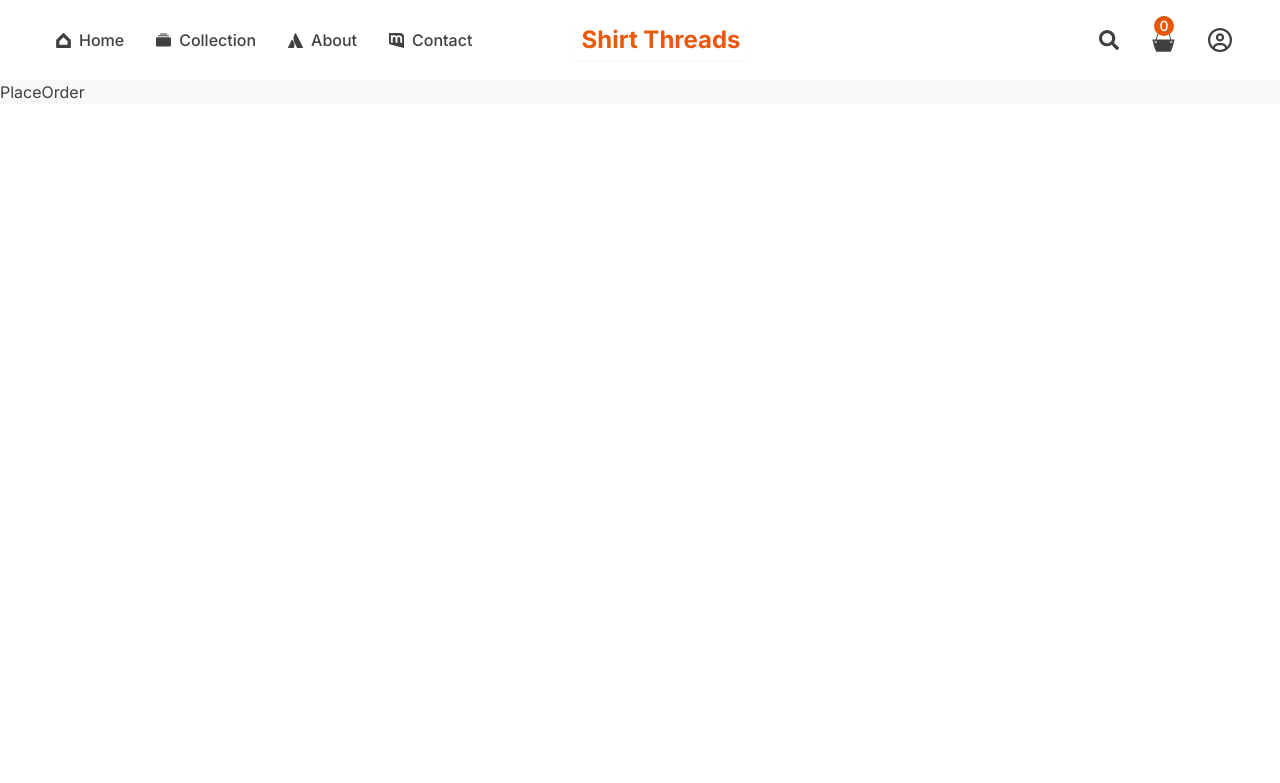
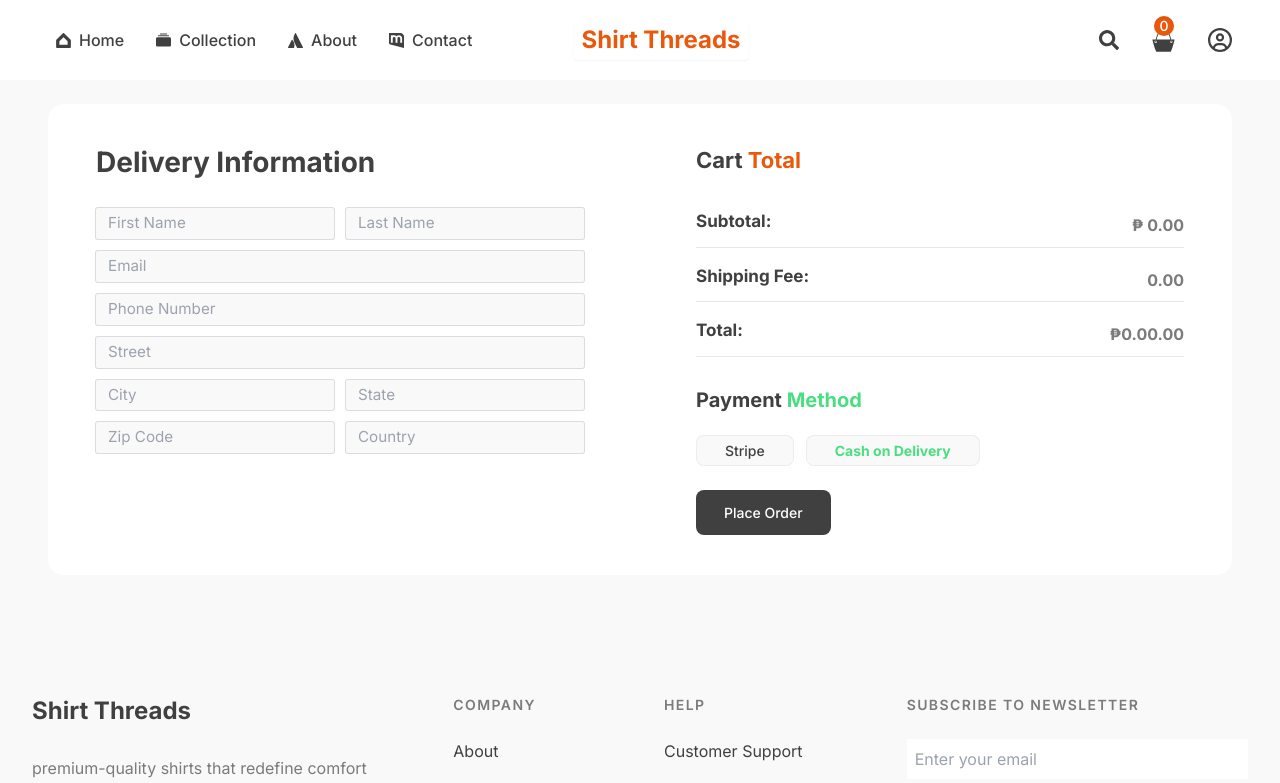
Before and after one commit to Reavampop/copy, a React (Vite) app in the folder frontend/: page /place-order in a window 1280 px wide. Shown: the top 783 px of the page. Built offline with nearby package versions, Linux system fonts and the light colour scheme.

Commit message:
Place Order UI

```diff
--- a/frontend/src/index.css
+++ b/frontend/src/index.css
@@ -91,6 +91,10 @@
 
   .btn-secondary {
     @apply medium-14 bg-secondary text-white px-7 py-3 rounded-lg transition-all duration-200 hover:bg-quaternary focus:bg-secondary;
+  }
+
+  .btn-tertiary {
+    @apply medium-14 bg-green-500 text-white px-7 py-3 rounded-lg transition-all duration-200 hover:bg-green-600 focus:bg-green-500;
   }
 
   .max-padd-container {
--- a/frontend/src/pages/Cart.jsx
+++ b/frontend/src/pages/Cart.jsx
@@ -118,8 +118,8 @@
               );
             })}
           </div>
-          <div>
-            <div>
+          <div className="flex my-20">
+            <div className="w-full sm:w-[450px]">
               <CartTotal />
               <button
                 onClick={() => navigate("/place-order")}
--- a/frontend/src/pages/PlaceOrder.jsx
+++ b/frontend/src/pages/PlaceOrder.jsx
@@ -1,5 +1,135 @@
+import { useContext, useState } from "react";
+import CartTotal from "../components/CartTotal";
+import { ShopContext } from "../context/ShopContext";
+import Footer from "../components/Footer";
+
 const PlaceOrder = () => {
-  return <div>PlaceOrder</div>;
+  const { navigate } = useContext(ShopContext);
+  const [method, setMethod] = useState("cod");
+
+  return (
+    <section>
+      {/* container */}
+      <div className="max-padd-container">
+        <div className="max-padd-container py-10 bg-white rounded-2xl my-6">
+          <div className="flex flex-col xl:flex-row gap-20 xl:gap-28">
+            <div className="flex flex-1 flex-col gap-3 text-[95%]">
+              {/* delivery information */}
+              <h3 className="h3">Delivery Information</h3>
+              <div className="flex gap-3">
+                <input
+                  type="text"
+                  name="firstName"
+                  placeholder="First Name"
+                  required
+                  className="ring-1 ring-slate-900/15 p-1 pl-3 rounded-sm bg-primary outline-none w-1/2"
+                />
+                <input
+                  type="text"
+                  name="lastName"
+                  placeholder="Last Name"
+                  required
+                  className="ring-1 ring-slate-900/15 p-1 pl-3 rounded-sm bg-primary outline-none w-1/2"
+                />
+              </div>
+
+              <input
+                type="email"
+                name="email"
+                placeholder="Email"
+                required
+                className="ring-1 ring-slate-900/15 p-1 pl-3 rounded-sm bg-primary outline-none"
+              />
+              <input
+                type="text"
+                name="phone"
+                placeholder="Phone Number"
+                required
+                className="ring-1 ring-slate-900/15 p-1 pl-3 rounded-sm bg-primary outline-none"
+              />
+
+              <input
+                type="text"
+                name="street"
+                placeholder="Street"
+                required
+                className="ring-1 ring-slate-900/15 p-1 pl-3 rounded-sm bg-primary outline-none"
+              />
+              <div className="flex gap-3">
+                <input
+                  type="text"
+                  name="city"
+                  placeholder="City"
+                  required
+                  className="ring-1 ring-slate-900/15 p-1 pl-3 rounded-sm bg-primary outline-none w-1/2"
+                />
+                <input
+                  type="text"
+                  name="state"
+                  placeholder="State"
+                  required
+                  className="ring-1 ring-slate-900/15 p-1 pl-3 rounded-sm bg-primary outline-none w-1/2"
+                />
+              </div>
+              <div className="flex gap-3">
+                <input
+                  type="text"
+                  name="zipcode"
+                  placeholder="Zip Code"
+                  required
+                  className="ring-1 ring-slate-900/15 p-1 pl-3 rounded-sm bg-primary outline-none w-1/2"
+                />
+                <input
+                  type="text"
+                  name="country"
+                  placeholder="Country"
+                  required
+                  className="ring-1 ring-slate-900/15 p-1 pl-3 rounded-sm bg-primary outline-none w-1/2"
+                />
+              </div>
+            </div>
+            {/* cart total */}
+            <div className="flex flex-1 flex-col">
+              <CartTotal />
+              {/* Payment Method */}
+              <div className="my-6">
+                <h3 className="bold-20 mb-5">
+                  Payment <span className="text-green-400">Method</span>
+                </h3>
+                <div className="flex gap-3">
+                  <button
+                    onClick={() => setMethod("stripe")}
+                    className={`${
+                      method === "stripe" ? "text-green-400 !font-bold" : ""
+                    } btn-light !py-1`}
+                  >
+                    Stripe
+                  </button>
+                  <button
+                    onClick={() => setMethod("cod")}
+                    className={`${
+                      method === "cod" ? "text-green-400 !font-bold" : ""
+                    } btn-light !py-1`}
+                  >
+                    Cash on Delivery
+                  </button>
+                </div>
+              </div>
+              <div>
+                <button
+                  onClick={() => navigate("/orders")}
+                  className="btn-dark max-xs:w-full"
+                >
+                  Place Order
+                </button>
+              </div>
+            </div>
+          </div>
+        </div>
+      </div>
+      <Footer />
+    </section>
+  );
 };
 
 export default PlaceOrder;
```
